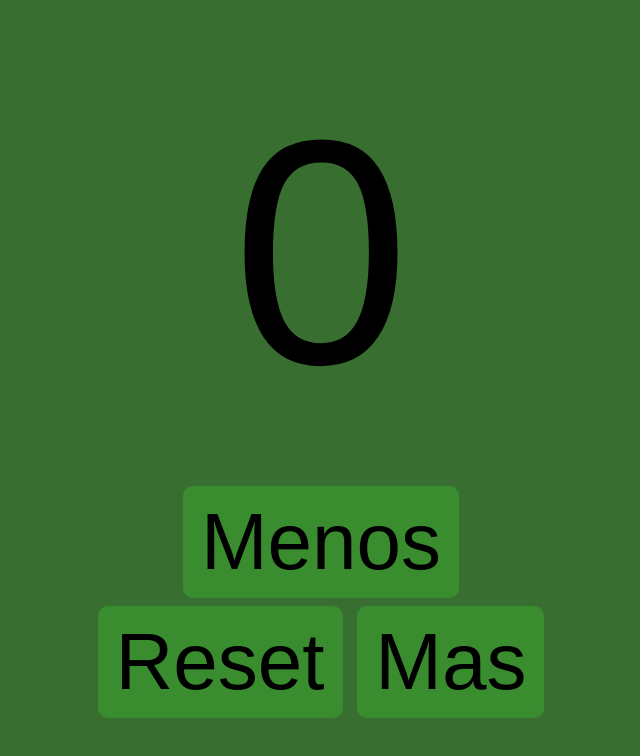
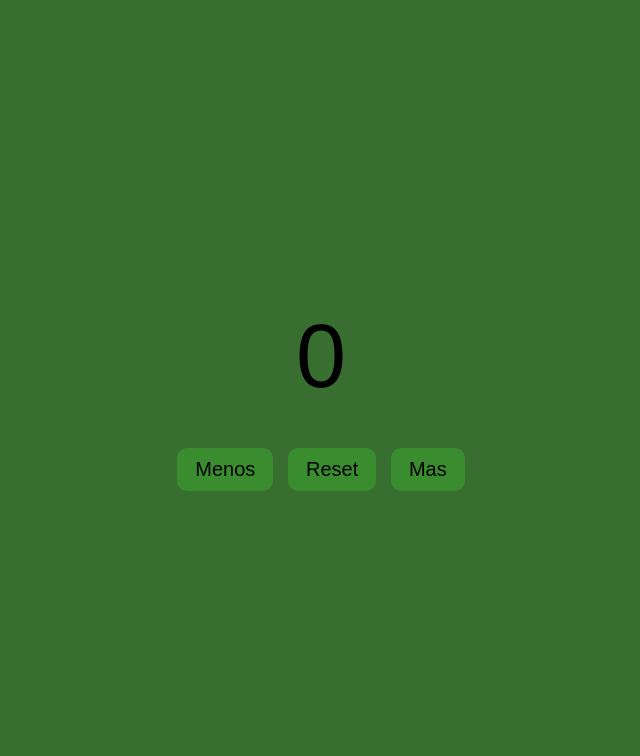
Before and after one commit to Fran9804/Notion, a plain HTML site: page index.html in a window 1280 px wide. Shown: the whole page, without its empty margins (319-959 px from the left). Drawn offline with Linux system fonts and the light colour scheme.

Commit message:
Update estilo.css

```diff
--- a/estilo.css
+++ b/estilo.css
@@ -8,7 +8,7 @@ body {
 }
 
 #countLabel{
-  font-size: 25vw;
+  font-size: 90px;
   margin-bottom: 1vh;
 
   display: block;
@@ -33,12 +33,11 @@ body {
   justify-content: space-around;
   flex-wrap: wrap;
 
-  padding: 10px;
   text-align: center;
 }
 
 .button{
-  font-size: 10vh;
+  font-size: 20px;
   padding: 1vh 2vh;
   margin: 0.5vh;
 
```
